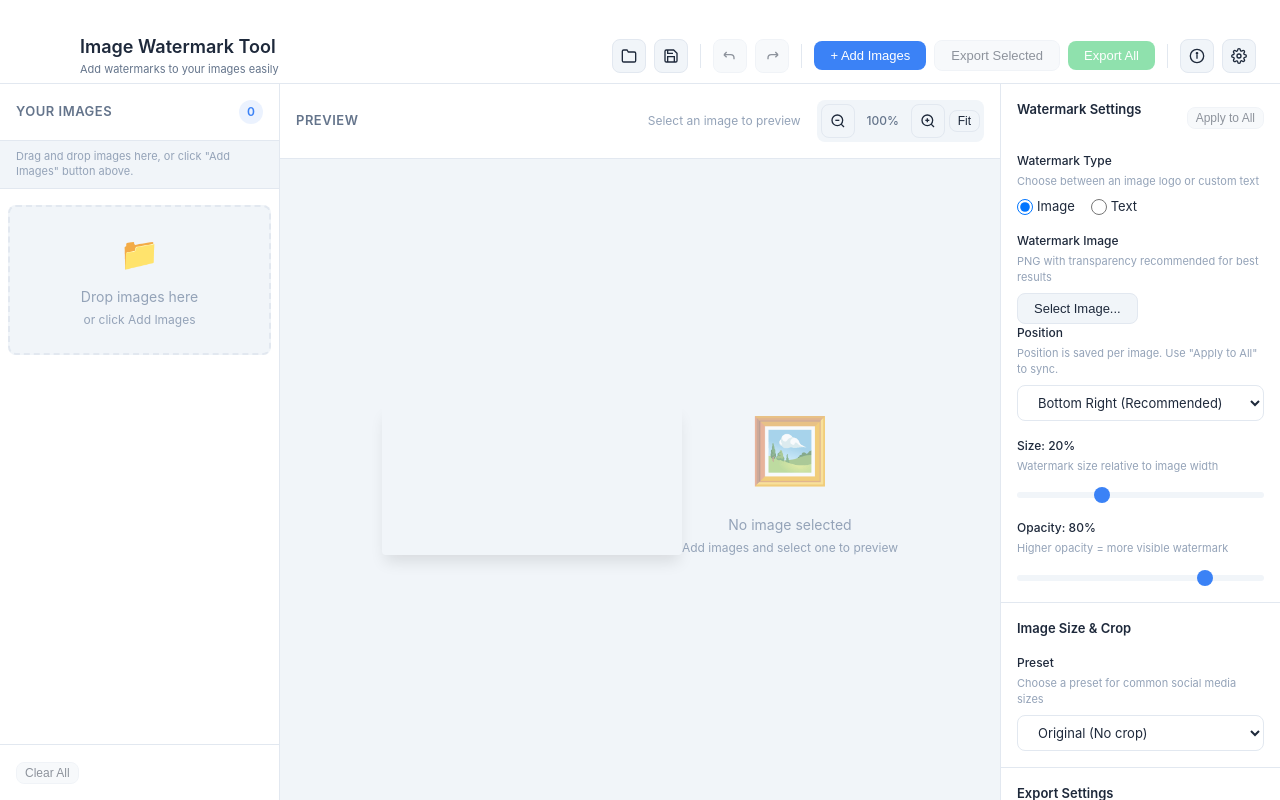
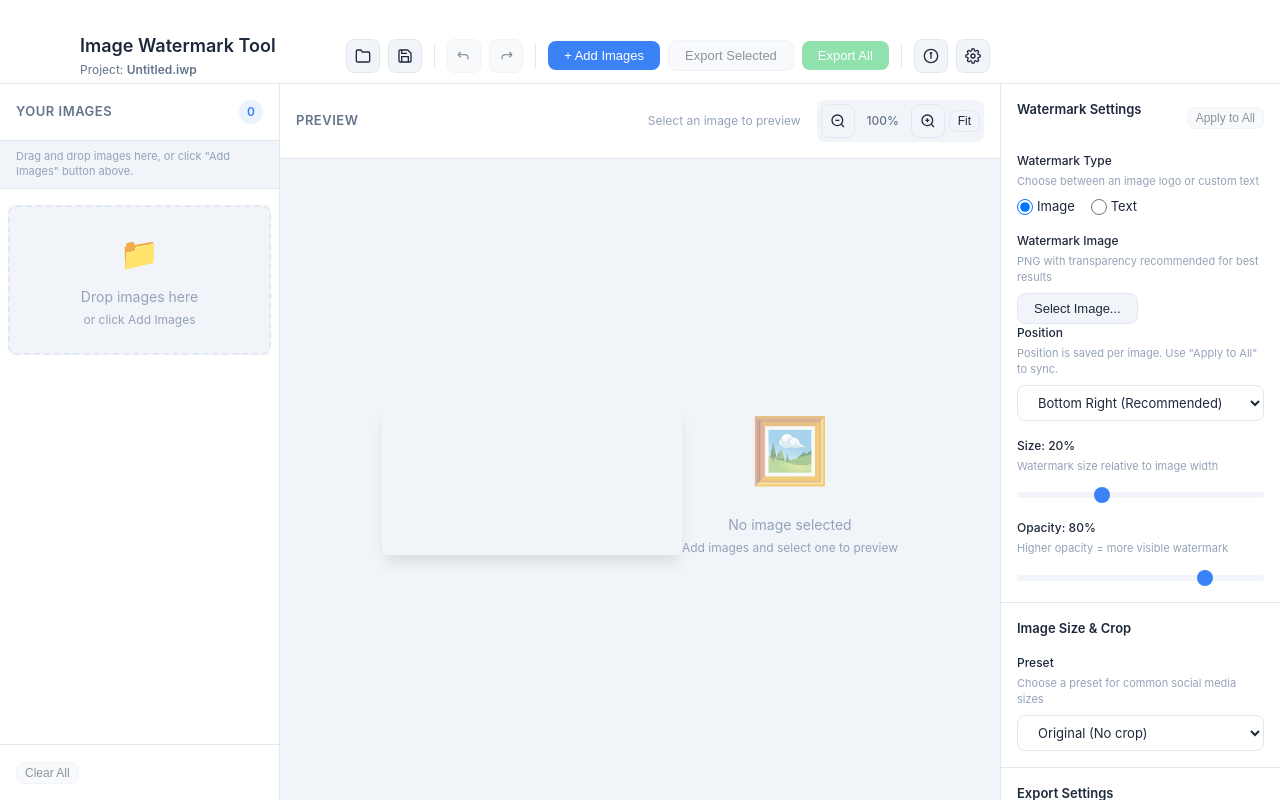
Before and after one commit to webmonaz/image-watermark-tool, a website built with Vite: page index.html in a window 1280 px wide. Built offline with nearby package versions, Linux system fonts and the light colour scheme.

Commit message:
feat: update project title display in header and improve layout styling

```diff
--- a/index.html
+++ b/index.html
@@ -15,7 +15,7 @@
       <header class="app-header">
         <div class="header-title">
           <h1>Image Watermark Tool</h1>
-          <p class="subtitle">Add watermarks to your images easily</p>
+          <p class="subtitle">Project: <span id="project-title">Untitled.iwp</span></p>
         </div>
         <div class="header-actions">
           <!-- Project actions -->
--- a/src/index.css
+++ b/src/index.css
@@ -129,9 +129,9 @@ body {
    ============================================================================ */
 
 .app-header {
-  display: flex;
+  display: grid;
+  grid-template-columns: 1fr auto 1fr;
   align-items: center;
-  justify-content: space-between;
   height: var(--header-height);
   padding: 0 var(--spacing-lg);
   padding-left: 80px; /* Space for macOS traffic lights */
@@ -139,6 +139,8 @@ body {
   border-bottom: 1px solid var(--color-border);
   -webkit-app-region: drag; /* Allow dragging window */
   flex-shrink: 0;
+  position: relative;
+  gap: var(--spacing-md);
 }
 
 /* On Windows, less padding needed */
@@ -148,6 +150,10 @@ body {
   }
 }
 
+.header-title {
+  justify-self: start;
+}
+
 .header-title h1 {
   font-size: 18px;
   font-weight: 600;
@@ -155,9 +161,16 @@ body {
 }
 
 .header-title .subtitle {
-  font-size: 11px;
+  font-size: 12px;
   color: var(--color-text-secondary);
-  margin-top: 1px;
+  margin-top: 2px;
+  white-space: nowrap;
+  overflow: hidden;
+  text-overflow: ellipsis;
+}
+
+.header-title .subtitle span {
+  font-weight: 600;
 }
 
 .header-actions {
@@ -165,6 +178,7 @@ body {
   align-items: center;
   gap: var(--spacing-sm);
   -webkit-app-region: no-drag;
+  justify-self: end;
 }
 
 .header-divider {
--- a/src/renderer/features/project.ts
+++ b/src/renderer/features/project.ts
@@ -3,6 +3,7 @@
 // ============================================================================
 
 import { state } from '../state';
+import { elements } from '../ui/elements';
 import {
   generateThumbnail,
   THUMBNAIL_SIZE,
@@ -18,11 +19,16 @@ import type { ImageItem, ProjectFile } from '../../types';
 // ============================================================================
 
 export function updateWindowTitle(): void {
+  const defaultName = 'Untitled.iwp';
   const baseName = state.currentProjectPath
-    ? state.currentProjectPath.split('/').pop()?.split('\\').pop() || 'Untitled'
-    : 'Untitled';
+    ? state.currentProjectPath.split('/').pop()?.split('\\').pop() || defaultName
+    : defaultName;
   const unsavedMarker = state.hasUnsavedChanges ? ' *' : '';
-  document.title = `${baseName}${unsavedMarker} - Image Watermark Tool`;
+  const displayName = `${baseName}${unsavedMarker}`;
+  document.title = `${displayName} - Image Watermark Tool`;
+  if (elements.projectTitle) {
+    elements.projectTitle.textContent = displayName;
+  }
 }
 
 // ============================================================================
--- a/src/renderer/ui/elements.ts
+++ b/src/renderer/ui/elements.ts
@@ -21,6 +21,7 @@ export const elements = {
   previewContainer: document.getElementById('preview-container') as HTMLDivElement,
   previewCanvas: document.getElementById('preview-canvas') as HTMLCanvasElement,
   previewInfo: document.getElementById('preview-info') as HTMLDivElement,
+  projectTitle: document.getElementById('project-title') as HTMLSpanElement,
   noImagePlaceholder: document.getElementById('no-image-placeholder') as HTMLDivElement,
   watermarkOverlay: document.getElementById('watermark-overlay') as HTMLDivElement,
   watermarkHandle: document.getElementById('watermark-handle') as HTMLDivElement,
```
